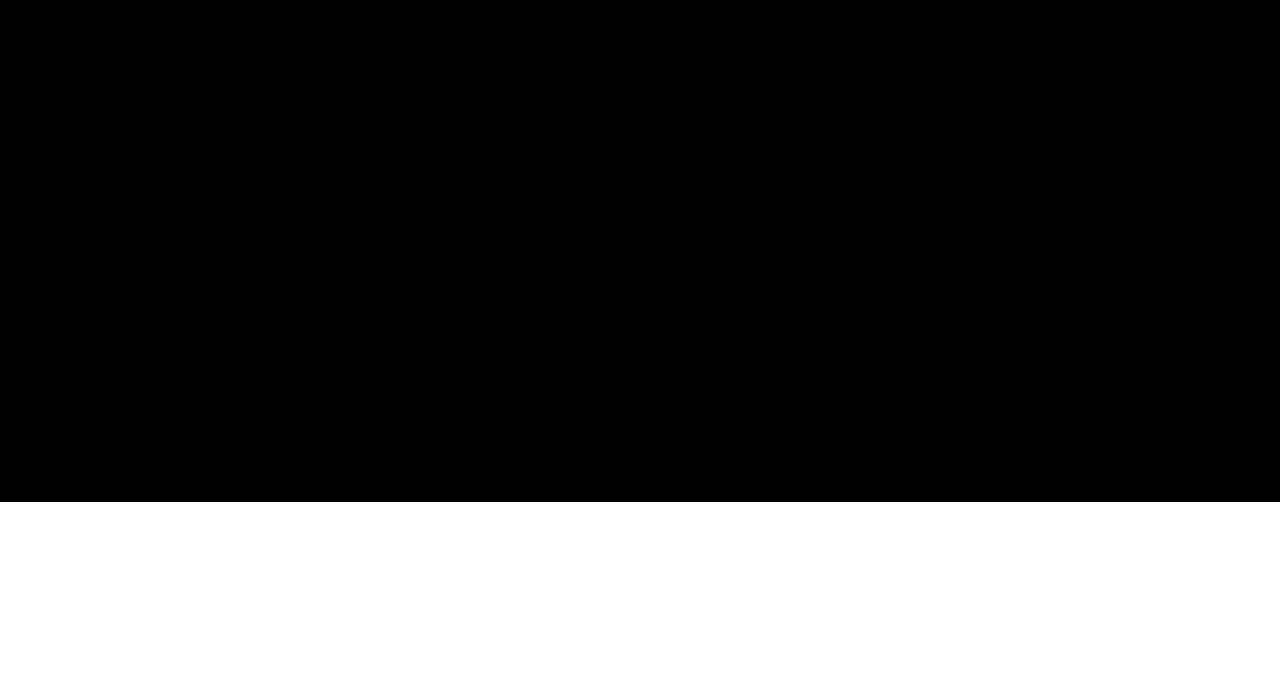
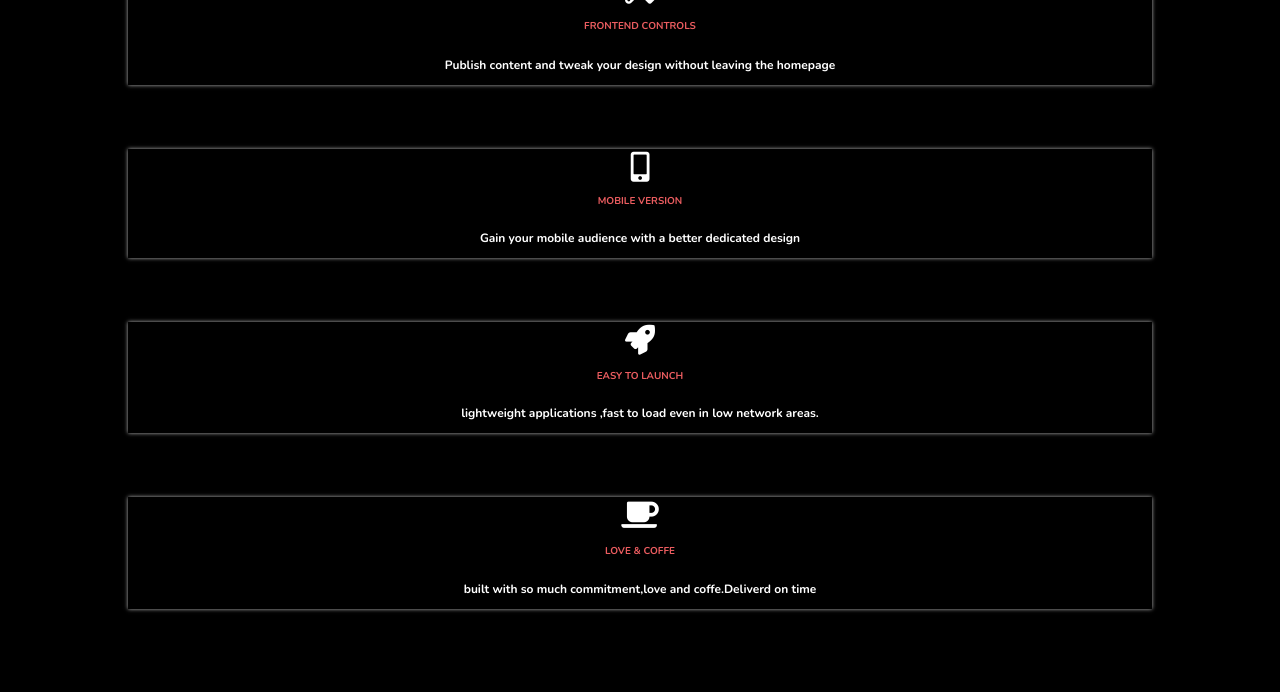
Before and after one commit to devambrose/2021-portfolio, a Gatsby site: page /hire in a window 1280 px wide. Shown: the part 298-990 px from the top of the page. Before the commit the page ends 800 px from the top, so only its background shows below. Built offline with nearby package versions, Linux system fonts and the light colour scheme; Gatsby itself is replaced by a stand-in of ours.

Commit message:
@devambrose 1.22.2021 1419hrs update for the hire me page?

```diff
--- a/src/components/containers/layout/styles/main.scss
+++ b/src/components/containers/layout/styles/main.scss
@@ -96,6 +96,28 @@ body{
     }
     padding-top: 10%;
     margin-bottom: 3%;
+}
+.services{
+    display:grid;
+    justify-content: center;
+    place-content: center;
+    text-align: center;
+    width: 80%;
+    box-shadow: 0px 0px 4px #bbb;
+    margin:5% 10%;
+
+    i{
+        font-size: 30px;
+        padding:3px;
+    }
+    h5{
+        margin: 0px;
+        color:#ec5d60;
+        padding:3%;
+    }
+    p{
+        font-weight: lighter;
+    }
 }
 .projects{
     width:100%;
--- a/src/pages/hire.js
+++ b/src/pages/hire.js
@@ -4,7 +4,22 @@ import LayoutClass from "../components/containers/layout/layout";
 export default ()=>{
     return (
         <LayoutClass className='app-left app-full' title={'Hire Me?'}>
-            About the page
+            {
+                [
+                    {tag:'POWER OF SIMPLICITY',font:'fas fa-cloud-meatball',desc:'Start simple. Keep minimal. Deliver incredible!'},
+                    {tag:'FRONTEND CONTROLS',font:'fas fa-tools',desc:'Publish content and tweak your design without leaving the homepage'},
+                    {tag:'MOBILE VERSION',font:'fas fa-mobile-alt',desc:'Gain your mobile audience with a better dedicated design'},
+                    {tag:'EASY TO LAUNCH',font:'fas fa-rocket',desc:'lightweight applications ,fast to load even in low network areas.'},
+                    {tag:'LOVE & COFFE',font:'fas fa-coffee',desc:'built with so much commitment,love and coffe.Deliverd on time'}
+            ].map((code,key)=>(
+                <div class='app-left services'>
+                    <i className={code.font}></i>
+                    <h5>{code.tag}</h5>
+                <p>{code.desc}  </p>
+            </div>
+                ) )
+            }
+
         </LayoutClass>
     )
 }
```
Also changed, not shown: src/pages/skills.js (+4 -3 lines), src/components/containers/layout/styles/main.css, 1 other file.
